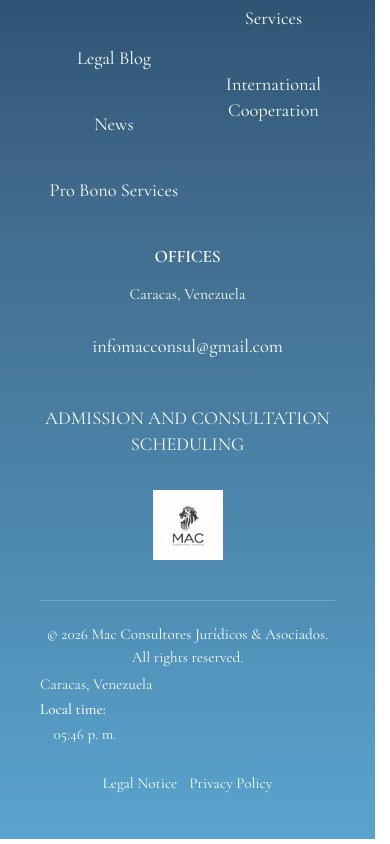
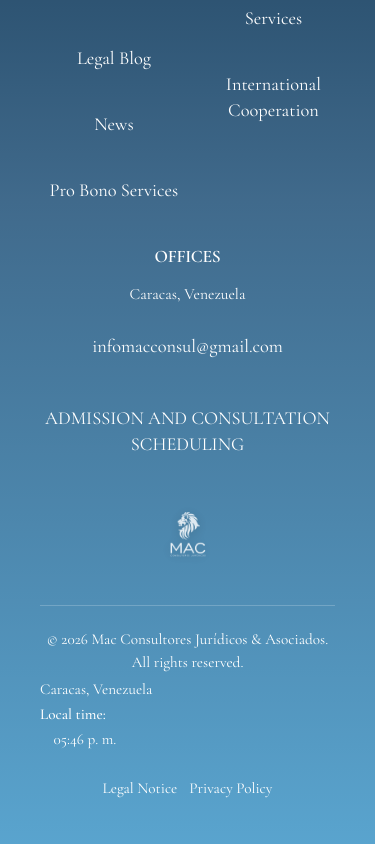
Before and after one commit to mcolina777-cpu/mac-consultores-site-clean, a Next.js app: page /en in a window 390 px wide. Shown: the part 8366-9210 px from the top of the page. Built offline with nearby package versions, Linux system fonts and the light colour scheme.

Commit message:
Optimizacion de imagen del logo

```diff
--- a/components/Footer.tsx
+++ b/components/Footer.tsx
@@ -152,9 +152,9 @@ export default function Footer({
                 </Link>
               </li>
             </ul>
-            <Link href="/">
+            <Link href="/" className="footer-seal-link">
               <img
-                src="/assets/mac/mac-icon-192.png"
+                src="/assets/mac/mac-lion-footer-transparent.png"
                 alt={brandLabel}
                 className="footer-seal-img"
                 loading="lazy"
--- a/src/app/globals.css
+++ b/src/app/globals.css
@@ -2215,3 +2215,55 @@ body.nav-open {
   max-height: none !important;
   object-fit: cover;
 }
+
+/* Sello del león: integración exclusiva dentro del footer */
+.footer-seal-link {
+  align-self: flex-end;
+  display: inline-flex;
+  align-items: center;
+  justify-content: center;
+  width: fit-content;
+  margin-top: 1.4rem;
+  padding: 0.35rem;
+  border-radius: 999px;
+  line-height: 0;
+  text-decoration: none;
+  opacity: 0.92;
+  transition: transform 220ms ease, opacity 220ms ease;
+}
+
+.footer-seal-img {
+  display: block;
+  width: 48px;
+  max-width: 48px;
+  height: auto;
+  filter: drop-shadow(0 2px 6px rgba(0, 0, 0, 0.18));
+}
+
+.footer-seal-link:hover {
+  transform: translateY(-1px);
+  opacity: 1;
+}
+
+.footer-seal-link:focus-visible {
+  outline: 2px solid rgba(245, 215, 110, 0.95);
+  outline-offset: 5px;
+}
+
+@media (max-width: 768px) {
+  .footer-seal-link {
+    align-self: center;
+    margin-top: 0.8rem;
+  }
+
+  .footer-seal-img {
+    width: 42px;
+    max-width: 42px;
+  }
+}
+
+@media (prefers-reduced-motion: reduce) {
+  .footer-seal-link {
+    transition: none;
+  }
+}
--- a/src/components/Footer.tsx
+++ b/src/components/Footer.tsx
@@ -152,9 +152,9 @@ export default function Footer({
                 </Link>
               </li>
             </ul>
-            <Link href="/">
+            <Link href="/" className="footer-seal-link">
               <img
-                src="/assets/mac/mac-icon-192.png"
+                src="/assets/mac/mac-lion-footer-transparent.png"
                 alt={brandLabel}
                 className="footer-seal-img"
                 loading="lazy"
```
Also changed, not shown: public/assets/mac/mac-lion-footer-transparent.png (added).
